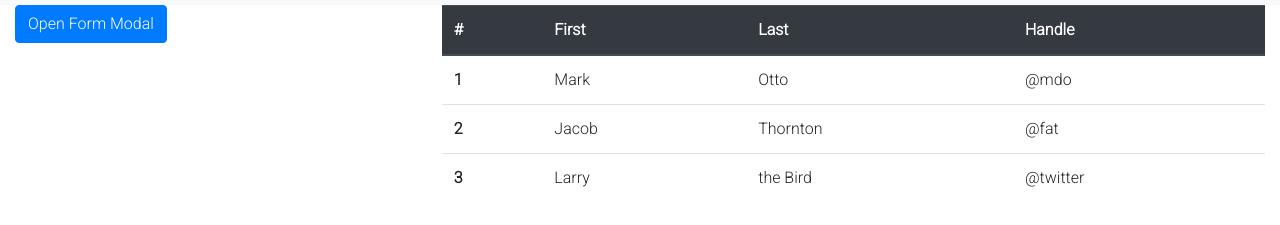
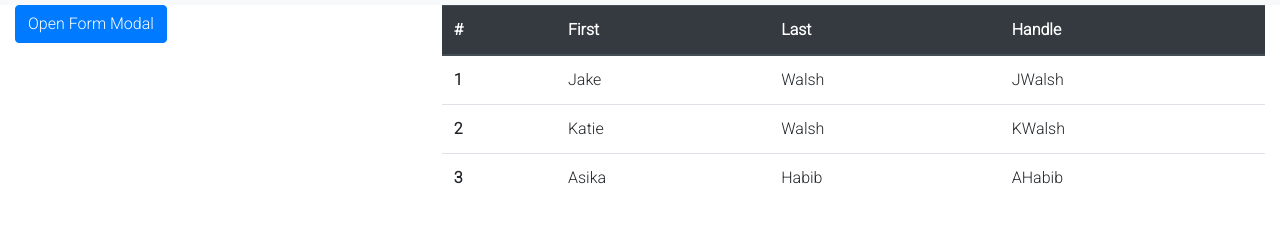
Before and after one commit to toma95s/ProjectTracker, a plain HTML site: page index.html in a window 1280 px wide. Shown: the part 75-300 px from the top of the page. Drawn offline with nearby package versions, Linux system fonts and the light colour scheme; files that its build step writes are made by us from their sources; files whose address does not match are found by name.

Commit message:
codes updated for the modal

```diff
--- a/index.html
+++ b/index.html
@@ -17,7 +17,7 @@
     />
     <link rel="stylesheet" href="assets/css/style.css" />
 
-    <title>Document</title>
+    <title>Project Tracker</title>
   </head>
   <body>
     <nav
@@ -49,21 +49,21 @@
             <tbody>
               <tr>
                 <th scope="row">1</th>
-                <td>Mark</td>
-                <td>Otto</td>
-                <td>@mdo</td>
+                <td>Jake</td>
+                <td>Walsh</td>
+                <td>JWalsh</td>
               </tr>
               <tr>
                 <th scope="row">2</th>
-                <td>Jacob</td>
-                <td>Thornton</td>
-                <td>@fat</td>
+                <td>Katie</td>
+                <td>Walsh</td>
+                <td>KWalsh</td>
               </tr>
               <tr>
                 <th scope="row">3</th>
-                <td>Larry</td>
-                <td>the Bird</td>
-                <td>@twitter</td>
+                <td>Asika</td>
+                <td>Habib</td>
+                <td>AHabib</td>
               </tr>
             </tbody>
           </table>
```
